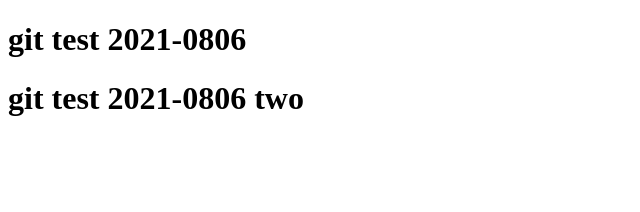
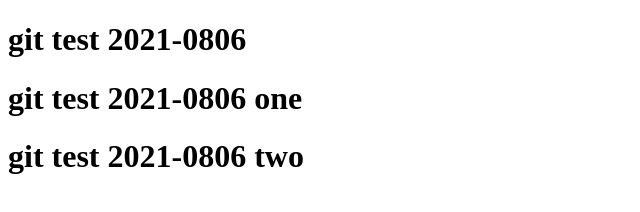
Before and after one commit to acehs91/test2021-0806, a plain HTML site: page index.html in a window 1280 px wide. Shown: the whole page, without its empty margins (0-640 px from the left). Drawn offline with Linux system fonts and the light colour scheme.

Commit message:
second commit

```diff
--- a/index.html
+++ b/index.html
@@ -8,6 +8,7 @@
 </head>
 <body>
     <h1>git test 2021-0806</h1>
+    <h1>git test 2021-0806 one</h1>
     <h1>git test 2021-0806 two</h1>
 </body>
 </html>
```
